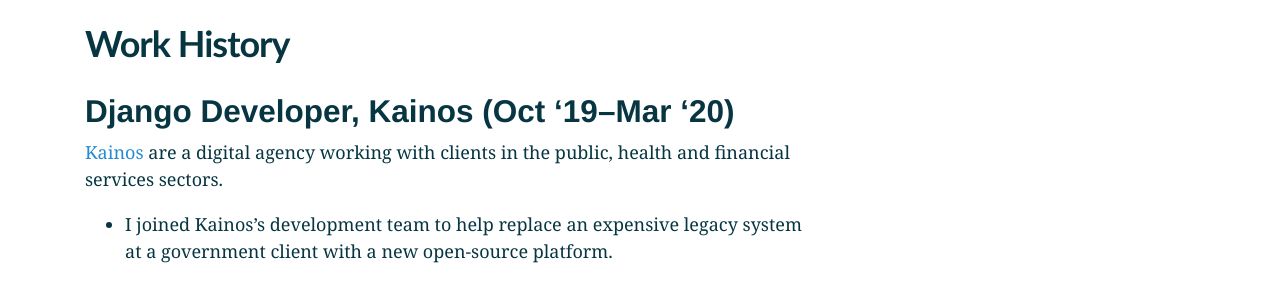
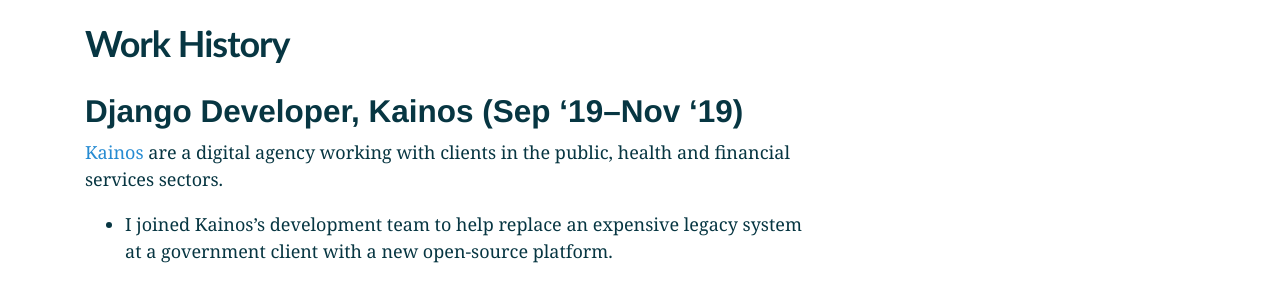
Before and after one commit to craiga/craiga.id.au, a Jekyll site: the page built from cv.markdown, in a window 1280 px wide and 900 px high, scrolled down 401 px. Shown: the part 167-456 px from the top of the window. Built offline with Jekyll 4.4.1, drawn with Linux system fonts in a browser that asks for light colours; our own code applies the rules of GitHub Pages for plain Markdown files.

Commit message:
End role with Kainos

```diff
--- a/cv.markdown
+++ b/cv.markdown
@@ -20,7 +20,7 @@
 
 ## Work History
 
-### Django Developer, Kainos (Oct&nbsp;'19–Mar&nbsp;'20)
+### Django Developer, Kainos (Sep&nbsp;'19–Nov&nbsp;'19)
 
 [Kainos](https://www.kainos.com) are a digital agency working with clients in the public, health and financial services sectors.
 
```
Also changed, not shown: 3 other files.
